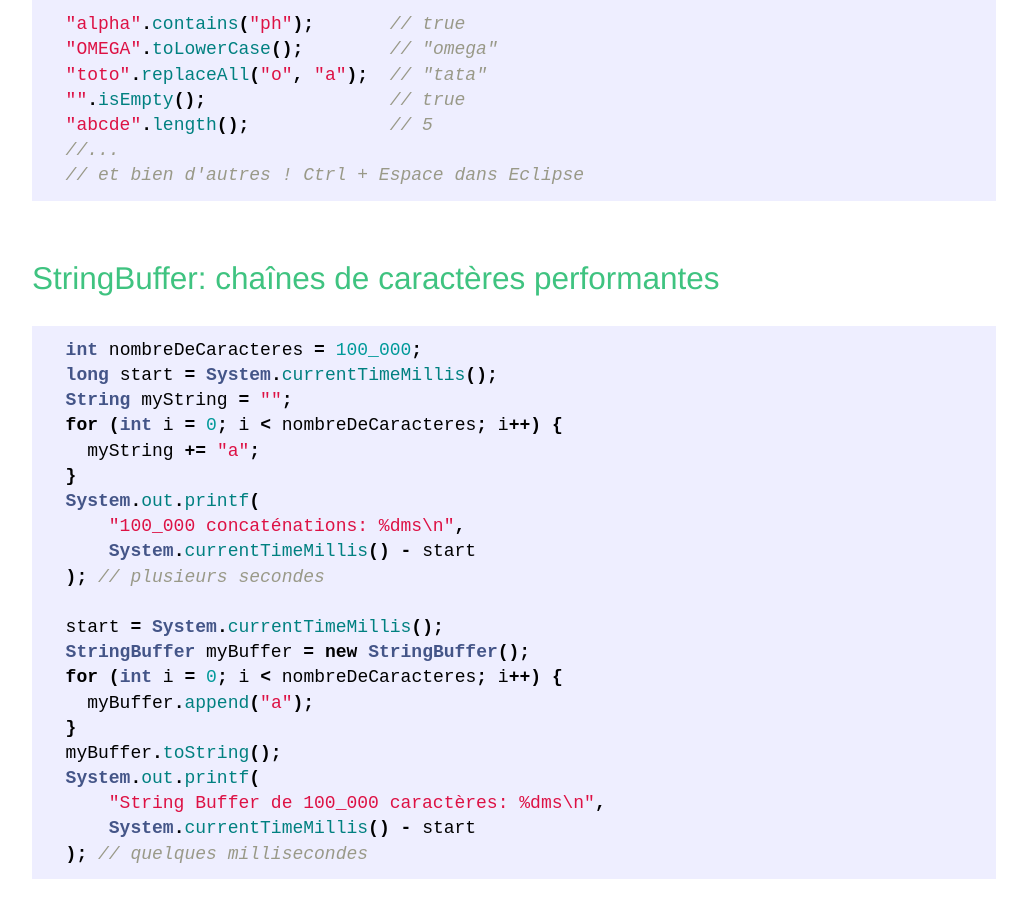
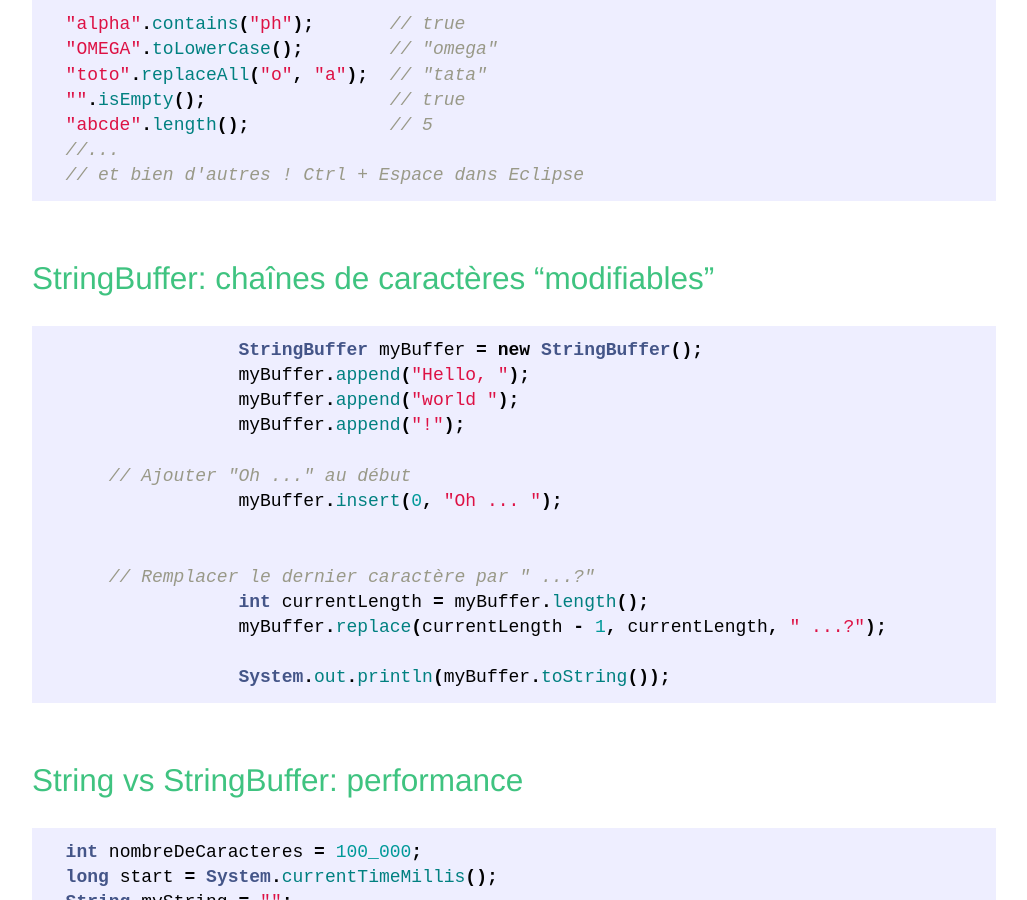
Before and after one commit to Kehrlann/cours-java-info1, a Jekyll site: the page built from _posts/2018-10-09-chaines-de-caracteres.markdown, in a window 1280 px wide and 900 px high, scrolled down 1144 px. Shown: the whole window, without its empty margins (126-1153 px from the left). Built offline with Jekyll 4.4.1, drawn with Linux system fonts in a browser that asks for light colours.

Commit message:
Ajout exemple de StringBuffer

````diff
--- a/_posts/2018-10-09-chaines-de-caracteres.markdown
+++ b/_posts/2018-10-09-chaines-de-caracteres.markdown
@@ -47,7 +47,26 @@ date: 2018-10-09 02:00
   // et bien d'autres ! Ctrl + Espace dans Eclipse
 ```
 
-## StringBuffer: chaînes de caractères performantes
+## StringBuffer: chaînes de caractères "modifiables"
+
+```java
+		  StringBuffer myBuffer = new StringBuffer();
+		  myBuffer.append("Hello, ");
+		  myBuffer.append("world ");
+		  myBuffer.append("!");
+
+      // Ajouter "Oh ..." au début
+		  myBuffer.insert(0, "Oh ... ");
+
+
+      // Remplacer le dernier caractère par " ...?"
+		  int currentLength = myBuffer.length();
+		  myBuffer.replace(currentLength - 1, currentLength, " ...?");
+
+		  System.out.println(myBuffer.toString());
+```
+
+## String vs StringBuffer: performance
 
 ```java
   int nombreDeCaracteres = 100_000;
````
